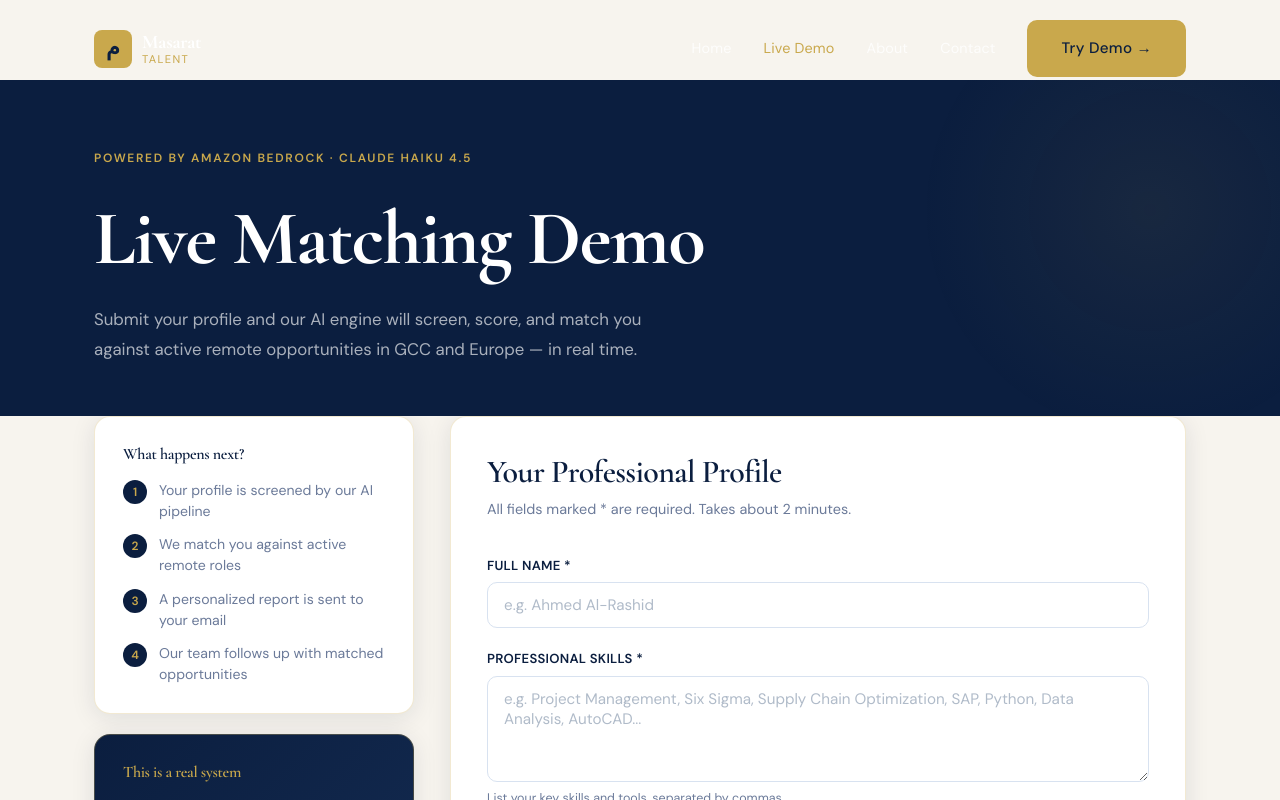
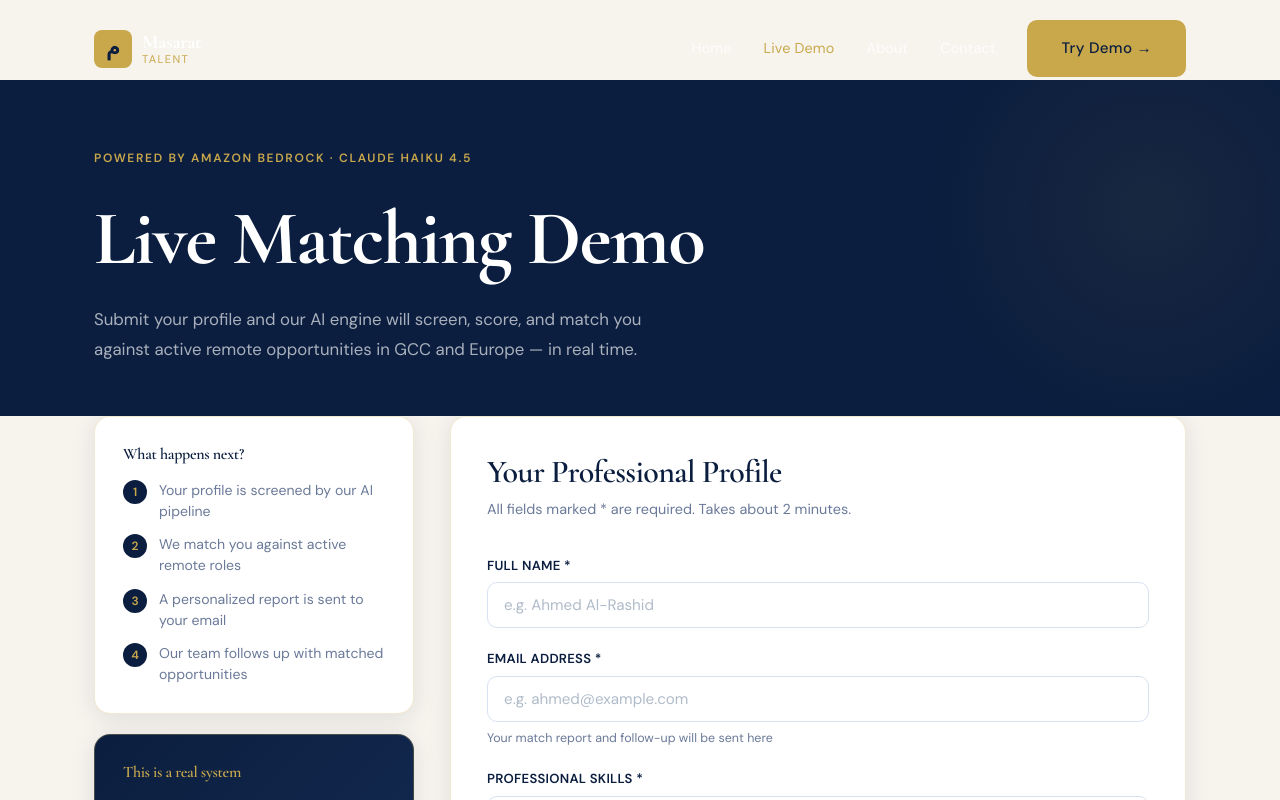
Before and after one commit to elhadiabdelmuneim-sketch/masarat-talent-web, a React (Vite) app: page /demo in a window 1280 px wide. Shown: the top 800 px of the page. Built offline with nearby package versions, Linux system fonts and the light colour scheme.

Commit message:
Add email field to Demo form
Added an email field to the form and updated validation logic.

```diff
--- a/src/pages/Demo.jsx
+++ b/src/pages/Demo.jsx
@@ -1,11 +1,11 @@
 import { useState } from 'react'
 import './Demo.css'
 
-// ── Replace with your actual API Gateway URL after Phase 4 setup ──
 const API_URL = 'https://88fovdccta.execute-api.us-east-1.amazonaws.com/intake'
 
 const INITIAL = {
   full_name: '',
+  email: '',
   skills: '',
   location: '',
   work_auth: '',
@@ -40,7 +40,7 @@ export default function Demo() {
   }
 
   const isValid = () =>
-    form.full_name && form.skills && form.location &&
+    form.full_name && form.email && form.skills && form.location &&
     form.work_auth && form.years_experience && form.english_level
 
   const handleSubmit = async (e) => {
@@ -62,11 +62,10 @@ export default function Demo() {
       setStatus('success')
     } catch (err) {
       console.error(err)
-      // Graceful fallback — intake likely succeeded, email processing async
       setStatus('success')
       setResult({
         message: 'Your profile has been received and is being processed.',
-        note: 'Our AI matching engine is reviewing your profile. Check your email within a few minutes for your personalized match report.',
+        note: 'Our AI matching engine is reviewing your profile. You will receive a personalized match report at the email you provided.',
         name: form.full_name,
       })
     }
@@ -129,6 +128,7 @@ export default function Demo() {
                 </p>
 
                 <div className="form-grid">
+
                   <div className="form-field form-field--full">
                     <label>Full Name *</label>
                     <input
@@ -139,6 +139,20 @@ export default function Demo() {
                       placeholder="e.g. Ahmed Al-Rashid"
                       required
                     />
+                  </div>
+
+                  {/* ── NEW: Email field ── */}
+                  <div className="form-field form-field--full">
+                    <label>Email Address *</label>
+                    <input
+                      type="email"
+                      name="email"
+                      value={form.email}
+                      onChange={onChange}
+                      placeholder="e.g. ahmed@example.com"
+                      required
+                    />
+                    <span className="form-hint">Your match report and follow-up will be sent here</span>
                   </div>
 
                   <div className="form-field form-field--full">
```
